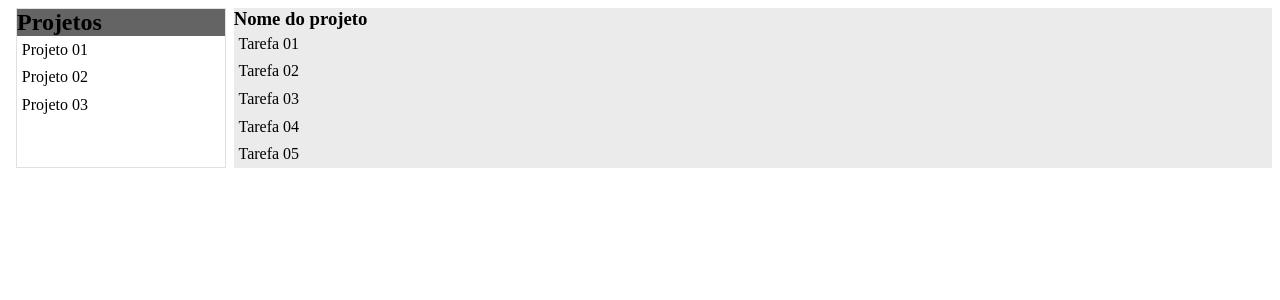
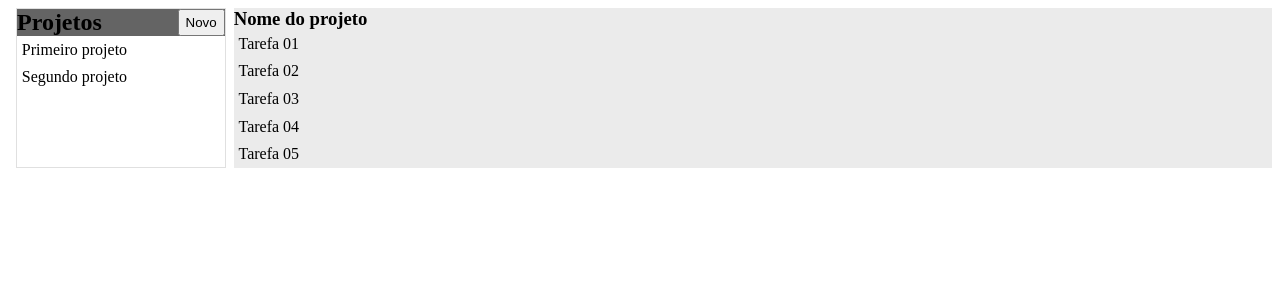
Before and after one commit to leoncio26/todo-list, an Angular app: page / in a window 1280 px wide. Shown: the top 300 px of the page. Built offline with nearby package versions, Linux system fonts and the light colour scheme.

Commit message:
Botão de novo em projetos adicionado

```diff
--- a/src/app/app.component.css
+++ b/src/app/app.component.css
@@ -19,10 +19,13 @@ html, body {
     border: 1px solid rgb(224, 224, 224);
 }
 
-.container-projects h2 {
+.header-projects {
+    background: rgb(100, 100, 100);
+}
+
+.header-projects h2 {
     padding: 0;
     margin: 0;
-    background: rgb(100, 100, 100);
 }
 
 .container li {
@@ -38,3 +41,8 @@ html, body {
     margin: 0;
     padding: 0;
 }
+
+.header-projects {
+    display: flex;
+    justify-content: space-between;
+}
--- a/src/app/app.component.html
+++ b/src/app/app.component.html
@@ -1,10 +1,11 @@
 <div class="container">
     <div class="container-projects">
-        <h2>Projetos</h2>
+        <div class="header-projects">
+            <h2>Projetos</h2>
+            <button (click)="newProject()">Novo</button>
+        </div>
         <ul>
-            <li>Projeto 01</li>
-            <li>Projeto 02</li>
-            <li>Projeto 03</li>
+            <li *ngFor="let project of projects">{{ project.name }}</li>
         </ul>
     </div>
     <div class="container-tasks">
--- a/src/app/app.component.ts
+++ b/src/app/app.component.ts
@@ -1,5 +1,6 @@
 import { Component, OnInit } from '@angular/core';
 import { IndexedDBApiService } from './indexedDBApi.service';
+import { Project } from './project';
 
 @Component({
   selector: 'app-root',
@@ -8,10 +9,26 @@ import { IndexedDBApiService } from './indexedDBApi.service';
 })
 export class AppComponent implements OnInit{
   title = 'todo';
+  projects: Array<Project> = [];
 
   constructor(private indexedDBApiService: IndexedDBApiService){}
 
   ngOnInit():void {
-    this.indexedDBApiService.initialize();
+    //this.indexedDBApiService.initialize();
+    const p1 = <Project>{
+      name: 'Primeiro projeto',
+      date: new Date()
+    }
+    const p2: Project = {
+      name: 'Segundo projeto',
+      date: new Date()
+    }
+
+    this.projects.push(p1);
+    this.projects.push(p2);
+  }
+
+  newProject(){
+    alert('Novo projeto');
   }
 }
--- /dev/null
+++ b/src/app/project.ts
@@ -0,0 +1,4 @@
+export interface Project {
+  name: string;
+  date: Date;
+}
```
